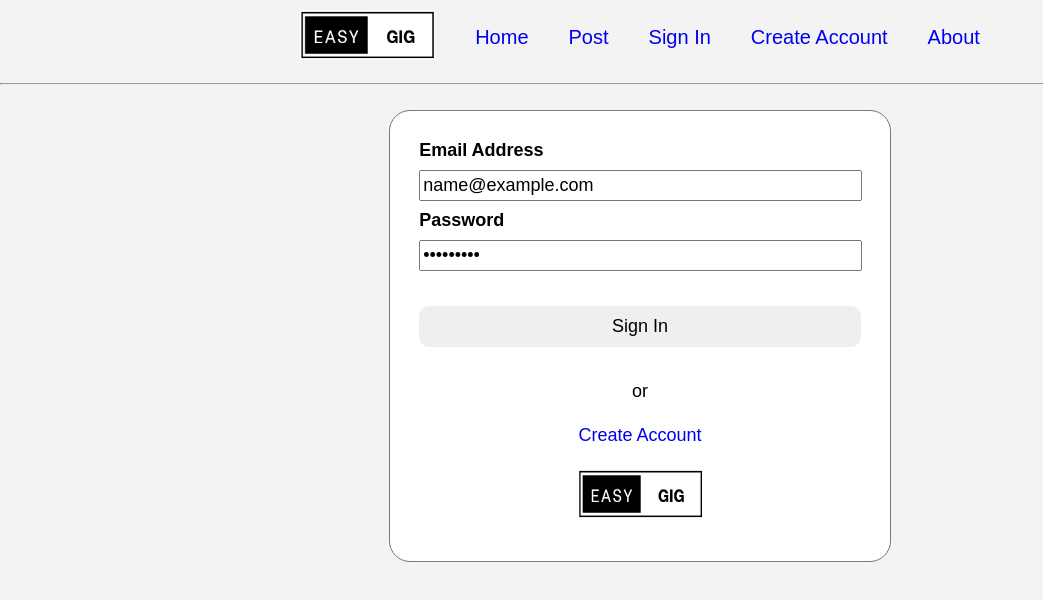
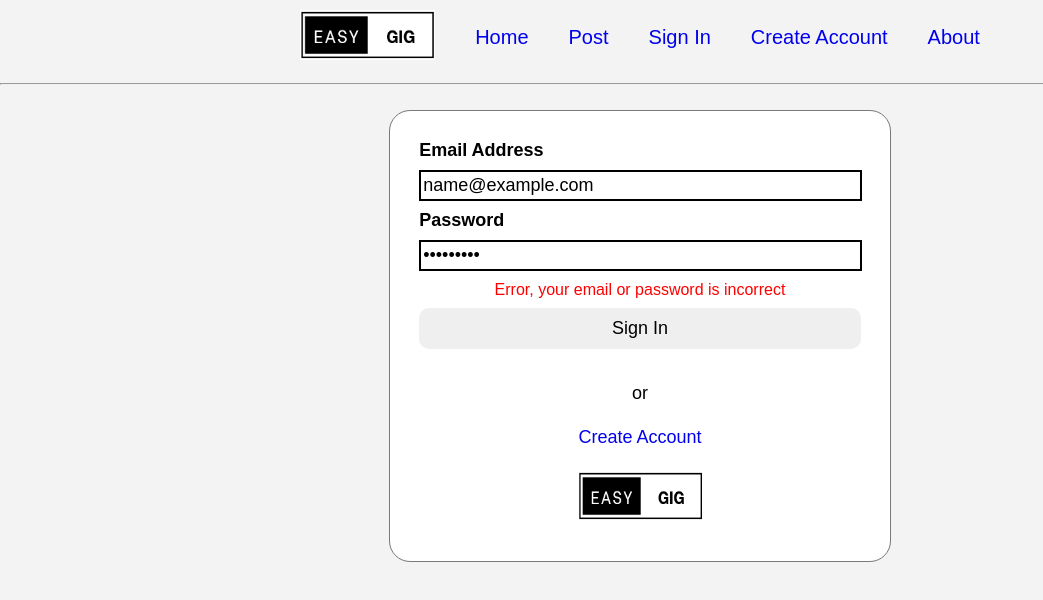
Before and after one commit to Dpoin23/Easy-Gig, a plain HTML site: page signin.html in a window 1280 px wide. Both pictures are taken after typing "name@example.com", "Sample123" into the empty fields and a click on the button "Sign In". Shown: the whole page, without its empty margins (0-1043 px from the left). Drawn offline with Linux system fonts and the light colour scheme.

Commit message:
functio 'accountNotFound' created and implemented for when the user inputs an email or username that cannot be found in the database, or does not match the account on file.

```diff
--- a/create.js
+++ b/create.js
@@ -21,7 +21,8 @@ function passwordsDoNotMatch() {
     const passwordBox = document.getElementById("password");
     const confirmBox = document.getElementById("confirm");
 
-    errorMsg.textContent = "Error, passwords do not match.";
+    errorMsg.textContent = "Error, passwords do not match";
+    errorMsg.style.textAlign = "center";
     errorMsg.style.color = "red";
     errorMsg.style.fontSize = "16px";
     errorMsg.style.margin = "2%";
--- a/signin.html
+++ b/signin.html
@@ -23,7 +23,7 @@
 
     <div class="signin-box">
         <form id="signin-form">
-            <ul class="signin-ul">
+            <ul class="signin-ul" id="signin-ul">
                 <li class="signin-li"><strong>Email Address</strong></li>
                 <li class="signin-li"><input type="text" id="email" name="email" required></li>
 
--- a/signin.js
+++ b/signin.js
@@ -7,5 +7,28 @@ form.addEventListener("submit", function(e) {
 });
 
 function confirmAccount(email, password) {
-    alert("confirming email: " + email + " and password: " + password);
+    if (true) { // password not found
+        accountNotFound();
+    } else {
+        alert("confirming email: " + email + " and password: " + password);
+    }
 }
+
+function accountNotFound() {
+    const ul = document.getElementById("signin-ul");
+    const notFound = document.createElement("li");
+    const email = document.getElementById("email");
+    const password = document.getElementById("password");
+
+    notFound.innerText = "Error, your email or password is incorrect"
+    notFound.style.textAlign = "center";
+    notFound.style.color = "red";
+    notFound.style.fontSize = "16px";
+    notFound.style.margin = "2%";
+
+    email.style.border = "2px solid black";
+    password.style.border = "2px solid black";
+
+    ul.children[4].style.marginTop = "0";
+    ul.insertBefore(notFound, ul.children[4]);
+}
```
